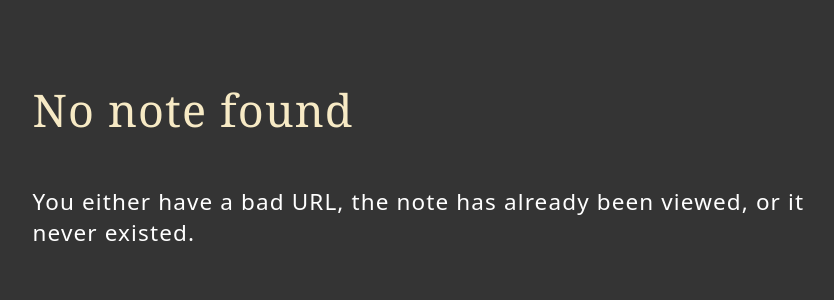
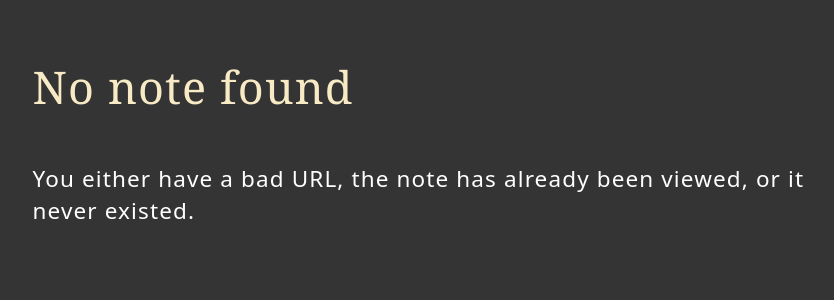
Before and after one commit to epohs/Torinoko, a Python web app: template app/templates/no-note.html in a window 1280 px wide. Shown: the part 56-356 px from the top of the page, without its empty margins (210-1044 px from the left). Run offline with Jinja, Linux system fonts and the light colour scheme; the template is opened without the code that fills it, so the values that code supplies are empty.

Commit message:
margin tweaks

```diff
--- a/app/static/css/main.css
+++ b/app/static/css/main.css
@@ -98,7 +98,7 @@ select {
 .page-body {
   max-width: 38em;
   padding: 1rem 3rem;
-  margin: 3em auto;
+  margin: 2em auto 3em auto;
   font-size: 1.5em;
 }
 
```
